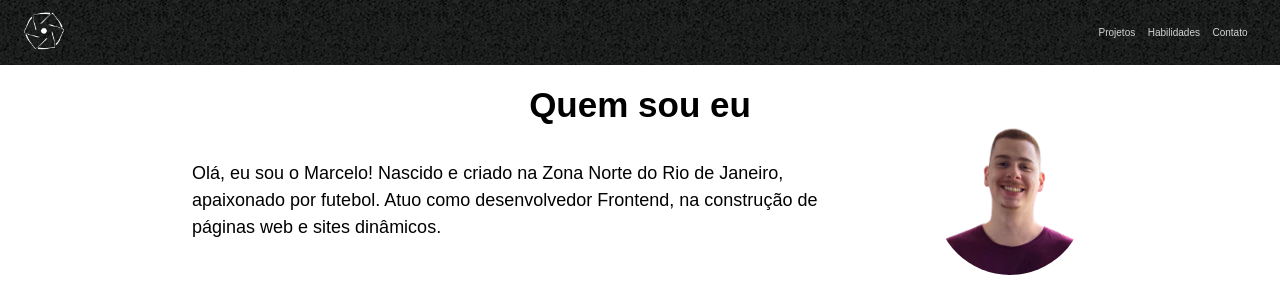
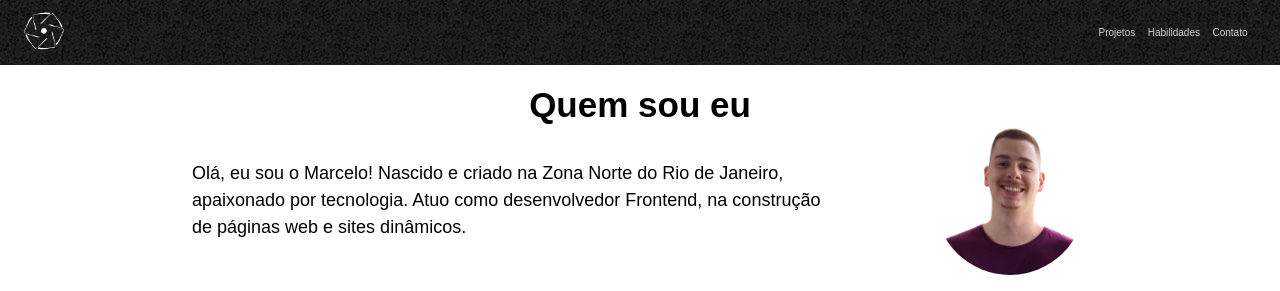
Before and after one commit to heiderick13/portfolio-react, a React (Vite) app: page / in a window 1280 px wide. Shown: the top 291 px of the page. Built offline with nearby package versions, Linux system fonts and the light colour scheme.

Commit message:
:recycle: refactor:

```diff
--- a/src/components/AboutMe/AboutMe.jsx
+++ b/src/components/AboutMe/AboutMe.jsx
@@ -9,8 +9,8 @@ function AboutMe() {
         <img className="about__img" src={profile} alt="Marcelo sorrindo" />
         <p>
           Olá, eu sou o Marcelo! Nascido e criado na Zona Norte do Rio de
-          Janeiro, apaixonado por futebol. Atuo como desenvolvedor Frontend, na
-          construção de páginas web e sites dinâmicos.
+          Janeiro, apaixonado por tecnologia. Atuo como desenvolvedor Frontend,
+          na construção de páginas web e sites dinâmicos.
         </p>
       </div>
     </section>
```
